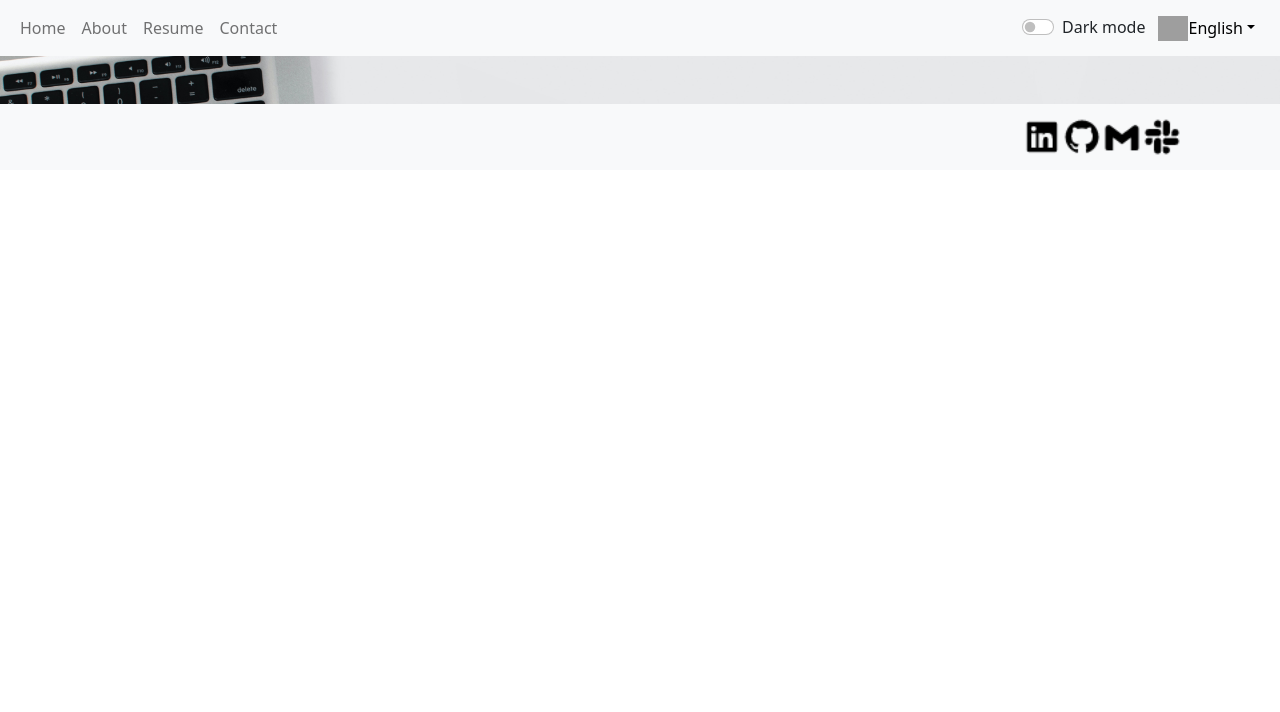
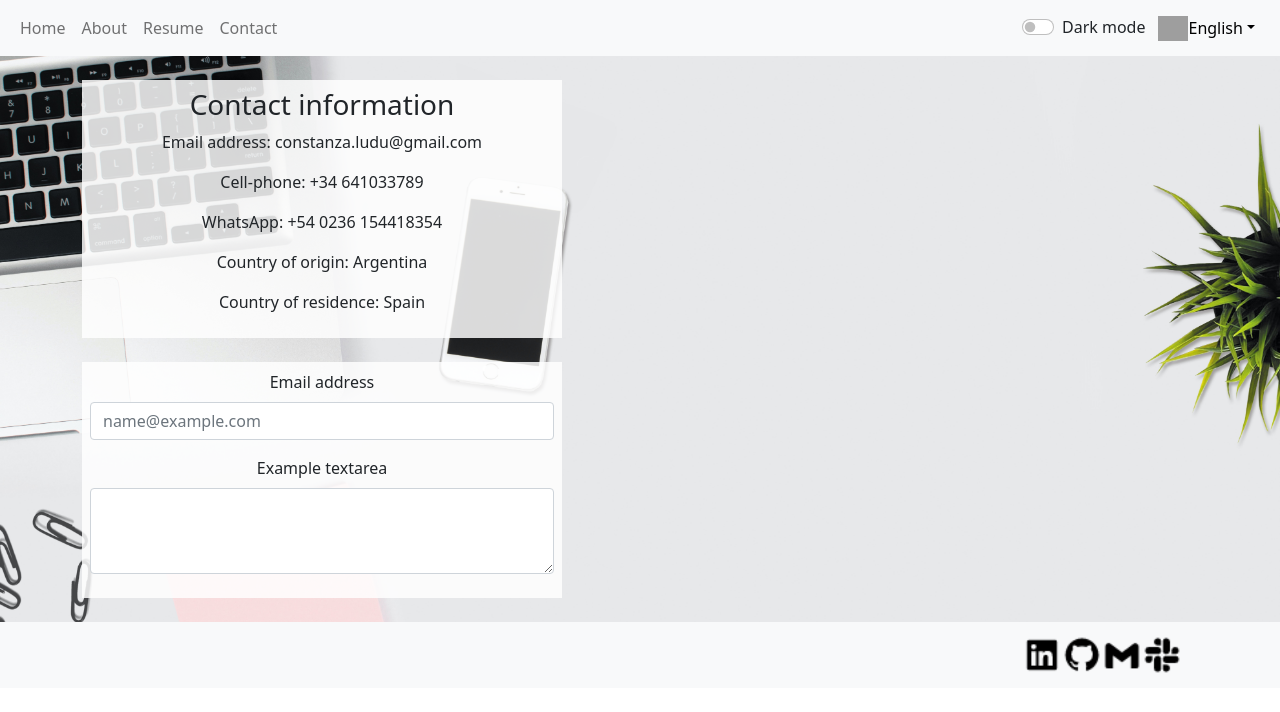
Before and after one commit to constanzaludu/my-resume, a React (Create React App) app: page /contact in a window 1280 px wide. Shown: the top 712 px of the page. Built offline with nearby package versions, Linux system fonts and the light colour scheme; grey boxes are pictures that could not be loaded.

Commit message:
Creacion de la seccion contactos

```diff
--- a/src/Components/Header/NavBar.jsx
+++ b/src/Components/Header/NavBar.jsx
@@ -43,7 +43,7 @@ const NavBar = () => {
               <Nav.Link href="/">Home</Nav.Link>
               <Nav.Link href="/about">About</Nav.Link>
               <Nav.Link href="/resume">Resume</Nav.Link>
-              <Nav.Link href="#action2">Contact</Nav.Link>
+              <Nav.Link href="/contact">Contact</Nav.Link>
             </Nav>
           </Navbar.Collapse>
         </Container>
--- /dev/null
+++ b/src/Components/Main/Contact/Contact.css
@@ -0,0 +1,6 @@
+.container-contact{
+    padding: 0.5rem;
+    max-width: 30rem;
+    background-color: rgba(255, 255, 255, 0.836);
+    text-align: center;
+}
--- /dev/null
+++ b/src/Components/Main/Contact/Contact.jsx
@@ -0,0 +1,33 @@
+import React from "react";
+import "./Contact.css"
+import { Container, Form } from "react-bootstrap";
+
+const Contacto = () => {
+    return (
+        <>
+        <Container >
+            <div className="container-contact">
+                <h3>Contact information</h3>
+                <p>Email address: constanza.ludu@gmail.com</p>
+                <p>Cell-phone: +34 641033789</p>
+                <p>WhatsApp: +54 0236 154418354</p>
+                <p>Country of origin: Argentina</p>
+                <p>Country of residence: Spain</p>
+            </div>
+            <br />
+            <Form className="container-contact">
+            <Form.Group className="mb-3" controlId="exampleForm.ControlInput1">
+                <Form.Label>Email address</Form.Label>
+                <Form.Control type="email" placeholder="name@example.com" />
+            </Form.Group>
+            <Form.Group className="mb-3" controlId="exampleForm.ControlTextarea1">
+                <Form.Label>Example textarea</Form.Label>
+                <Form.Control as="textarea" rows={3} />
+            </Form.Group>
+            </Form>
+        </Container>
+        </>
+     );
+}
+
+export default Contacto;
--- a/src/Components/Rutas/Rutas.jsx
+++ b/src/Components/Rutas/Rutas.jsx
@@ -2,6 +2,7 @@ import React from "react";
 import Home from "../Main/Home/Home";
 import About from "../Main/About/About";
 import Resume from "../Main/Resume/Resume";
+import Contact from "../Main/Contact/Contact";
 import { Route, Routes } from "react-router";
 import { BrowserRouter as Router } from "react-router-dom"
 
@@ -15,8 +16,8 @@ const Rutas = () => {
 
                 <Route path="/resume" element={<Resume />} />
 
-    {/*             <Routes path="/contact" element={<Contact />} /> */}
-                </Routes>
+                <Route path="/contact" element={<Contact />} />
+            </Routes>
         </Router>
 
      );
```
